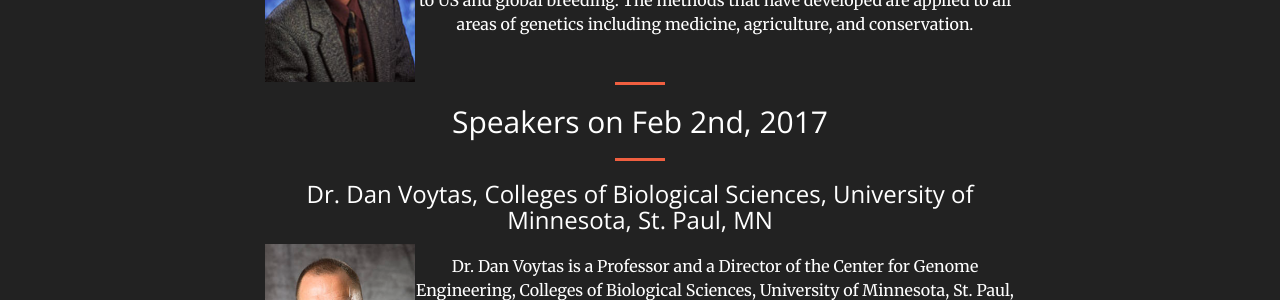
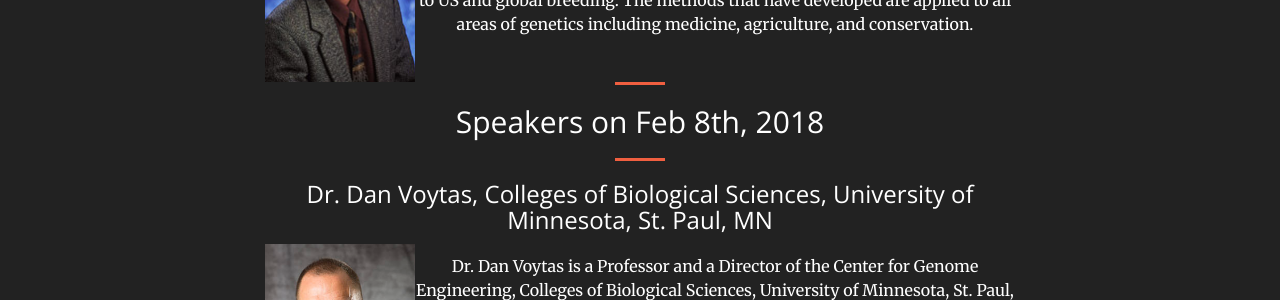
Before and after one commit to mupioneersymposium/mupioneersymposium.github.io, a Jekyll site: the page built from speakers.md, in a window 1280 px wide and 900 px high. Shown: the part 397-697 px from the top of the window. Built offline with Jekyll 4.4.1, drawn with Linux system fonts in a browser that asks for light colours.

Commit message:
Update speakers.md

```diff
--- a/speakers.md
+++ b/speakers.md
@@ -14,7 +14,7 @@ layout: regular
 Dr. Ed Buckler is an USDA-ARS Research Geneticist & Group Leader at Cornell University, Ithaca, New York. The Buckler lab uses functional genomic approaches to dissect complex traits in maize, cassava, and grapes. The lab exploit the natural diversity of these plant genomes to identify the individual nucleotides responsible for complex (quantitative) variation and then apply it to US and global breeding.  The methods that have developed are applied to all areas of genetics including medicine, agriculture, and conservation.
 
 <hr style="clear: both;" />
-## Speakers on Feb 2nd, 2017
+## Speakers on Feb 8th, 2018
 <hr style="clear: both;" />
 
 ### Dr. Dan Voytas, Colleges of Biological Sciences, University of Minnesota, St. Paul, MN
```
